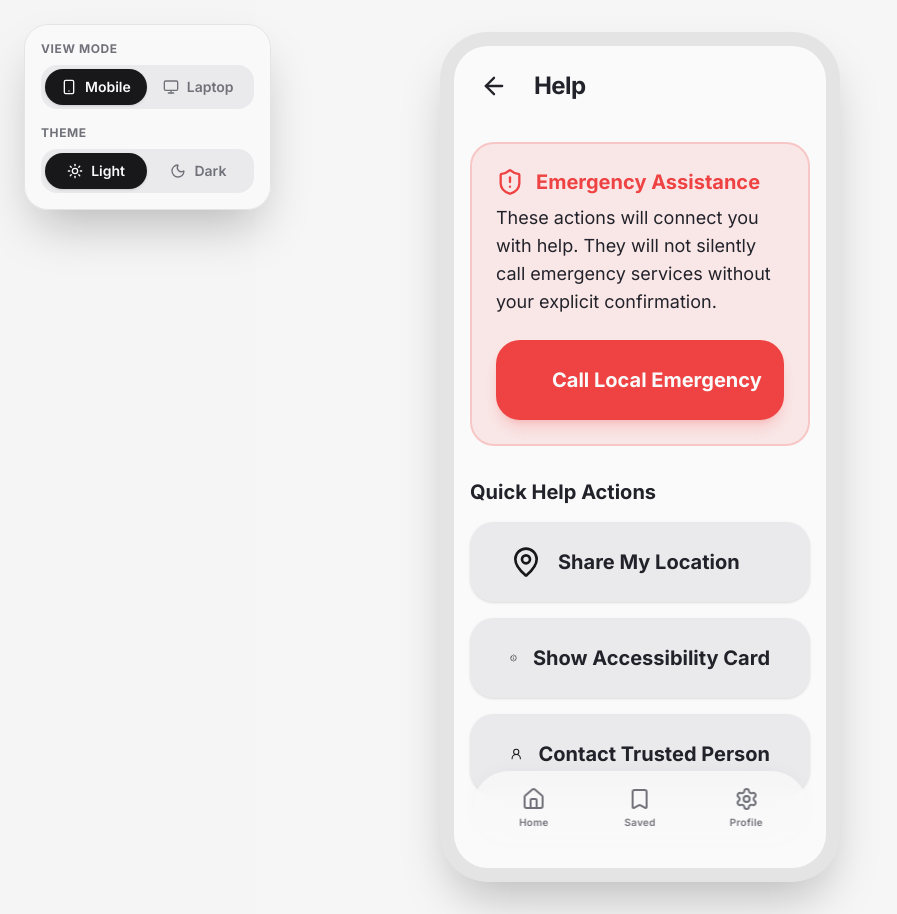
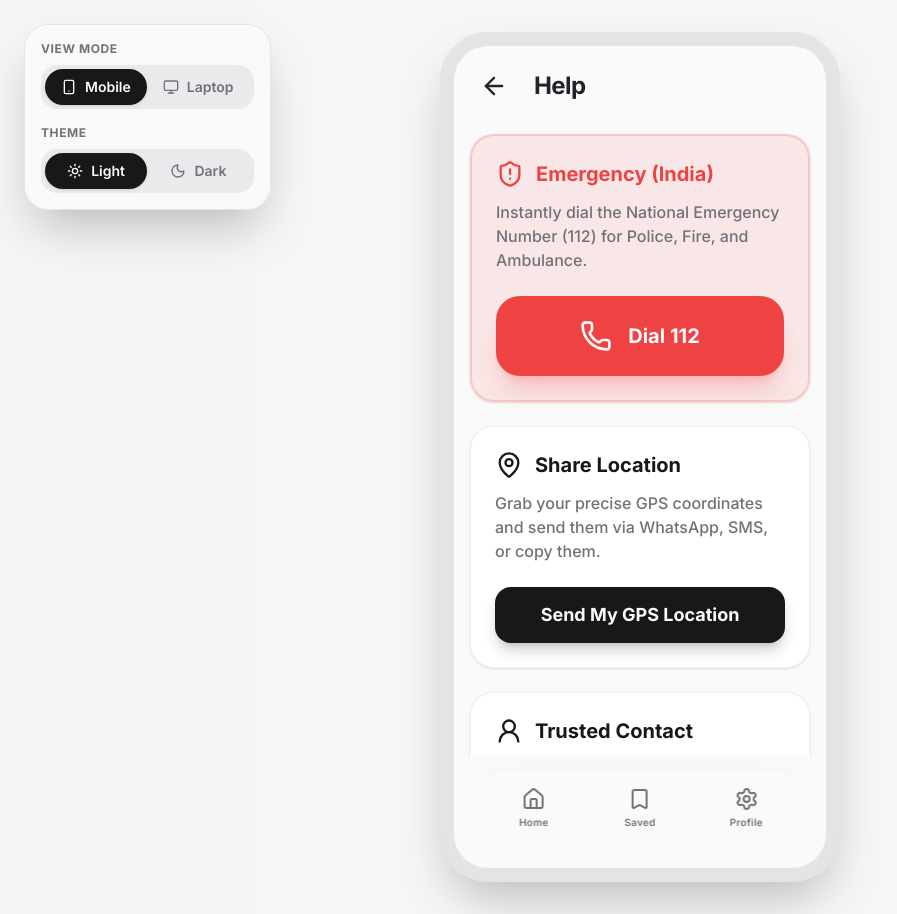
Before and after one commit to Dev-pradhuman/auxilia, a Next.js app: page /help in a window 1280 px wide. Shown: the whole page, without its empty margins (0-897 px from the left). Built offline with nearby package versions, Linux system fonts and the light colour scheme; no server answers.

Commit message:
feat: implement real emergency dialer (112), live GPS sharing, custom siren, and contact persistence in Help mode

```diff
--- a/src/app/help/page.tsx
+++ b/src/app/help/page.tsx
@@ -1,22 +1,127 @@
 "use client";
 
 import { AccessibleButton } from "@/components/ui/AccessibleButton";
-import { ArrowLeft, Phone, MapPin, BadgeInfo, UserRound, ShieldAlert } from "lucide-react";
+import { ArrowLeft, Phone, MapPin, BadgeInfo, UserRound, ShieldAlert, Volume2, Save, X, Edit2 } from "lucide-react";
 import Link from "next/link";
-import { useState } from "react";
+import { useState, useEffect, useRef } from "react";
 import { ttsService } from "@/services/ai";
+import { motion, AnimatePresence } from "framer-motion";
 
 export default function HelpModePage() {
-  const [activeAction, setActiveAction] = useState<string | null>(null);
+  const [trustedContact, setTrustedContact] = useState<string>("");
+  const [isEditingContact, setIsEditingContact] = useState(false);
+  const [isAlarmPlaying, setIsAlarmPlaying] = useState(false);
+  const [locationError, setLocationError] = useState<string | null>(null);
 
-  const handleAction = (action: string, spokenText: string) => {
-    setActiveAction(action);
-    ttsService.synthesizeSpeech(spokenText);
+  const audioContextRef = useRef<AudioContext | null>(null);
+  const oscillatorRef = useRef<OscillatorNode | null>(null);
+
+  useEffect(() => {
+    const saved = localStorage.getItem('auxilia_trusted_contact');
+    if (saved) setTrustedContact(saved);
+  }, []);
+
+  const saveContact = (number: string) => {
+    setTrustedContact(number);
+    localStorage.setItem('auxilia_trusted_contact', number);
+    setIsEditingContact(false);
+  };
+
+  const handleCallEmergency = () => {
+    ttsService.synthesizeSpeech("Calling National Emergency Services.");
+    window.location.href = "tel:112"; // 112 is India's all-in-one emergency number
+  };
+
+  const handleCallTrusted = () => {
+    if (trustedContact) {
+      ttsService.synthesizeSpeech("Calling Trusted Contact.");
+      window.location.href = `tel:${trustedContact}`;
+    } else {
+      setIsEditingContact(true);
+    }
+  };
+
+  const handleShareLocation = () => {
+    ttsService.synthesizeSpeech("Locating your position.");
+    setLocationError(null);
+
+    if (!navigator.geolocation) {
+      setLocationError("Geolocation is not supported by your browser.");
+      return;
+    }
+
+    navigator.geolocation.getCurrentPosition(
+      async (pos) => {
+        const mapsUrl = `https://www.google.com/maps?q=${pos.coords.latitude},${pos.coords.longitude}`;
+        const message = `I need help. My current location is: ${mapsUrl}`;
+
+        if (navigator.share) {
+          try {
+            await navigator.share({
+              title: "Emergency Location Share",
+              text: "I need help. My current location is:",
+              url: mapsUrl
+            });
+            ttsService.synthesizeSpeech("Location shared successfully.");
+          } catch (e) {
+            console.error("Error sharing", e);
+          }
+        } else {
+          // Fallback to clipboard
+          navigator.clipboard.writeText(message);
+          ttsService.synthesizeSpeech("Location link copied to clipboard.");
+          alert("Location copied to clipboard:\n\n" + mapsUrl);
+        }
+      },
+      (err) => {
+        console.error(err);
+        setLocationError("Could not retrieve your location. Please check your permissions.");
+      },
+      { enableHighAccuracy: true, timeout: 10000 }
+    );
+  };
+
+  const toggleSiren = () => {
+    if (isAlarmPlaying) {
+      if (oscillatorRef.current) {
+        oscillatorRef.current.stop();
+        oscillatorRef.current.disconnect();
+      }
+      if (audioContextRef.current) {
+        audioContextRef.current.close();
+      }
+      setIsAlarmPlaying(false);
+    } else {
+      const AudioContext = window.AudioContext || (window as any).webkitAudioContext;
+      const ctx = new AudioContext();
+      audioContextRef.current = ctx;
+
+      const osc = ctx.createOscillator();
+      const gain = ctx.createGain();
+
+      osc.connect(gain);
+      gain.connect(ctx.destination);
+
+      osc.type = 'square';
+      osc.frequency.setValueAtTime(400, ctx.currentTime);
+      // Create a siren effect by modulating frequency rapidly
+      for (let i = 0; i < 300; i++) {
+        osc.frequency.linearRampToValueAtTime(800, ctx.currentTime + (i * 0.5) + 0.25);
+        osc.frequency.linearRampToValueAtTime(400, ctx.currentTime + (i * 0.5) + 0.5);
+      }
+
+      gain.gain.setValueAtTime(0, ctx.currentTime);
+      gain.gain.linearRampToValueAtTime(1, ctx.currentTime + 0.1); // Max volume
+
+      osc.start();
+      oscillatorRef.current = osc;
+      setIsAlarmPlaying(true);
+    }
   };
 
   return (
-    <div className="flex flex-col px-4 pt-4 pb-24 max-w-2xl mx-auto space-y-8">
-      <header className="flex items-center gap-4">
+    <div className="flex flex-col h-full px-4 pt-4 pb-6 overflow-y-auto custom-scrollbar relative">
+      <header className="flex items-center gap-4 mb-6">
         <Link href="/">
           <AccessibleButton variant="ghost" size="icon" aria-label="Go back">
             <ArrowLeft size={28} />
@@ -25,77 +130,126 @@ export default function HelpModePage() {
         <h1 className="text-2xl font-bold tracking-tight flex-1">Help</h1>
       </header>
 
-      <div className="bg-destructive/10 border-2 border-destructive/20 p-6 rounded-3xl">
-        <div className="flex items-center gap-3 text-destructive mb-2">
+      <div className="space-y-6">
+
+        {/* Real Emergency Calls */}
+        <section className="bg-destructive/10 border-2 border-destructive/20 p-6 rounded-3xl shadow-sm">
+          <div className="flex items-center gap-3 text-destructive mb-3">
             <ShieldAlert size={28} />
-          <h2 className="text-xl font-bold">Emergency Assistance</h2>
+            <h2 className="text-xl font-bold">Emergency (India)</h2>
           </div>
-        <p className="text-lg mb-6">These actions will connect you with help. They will not silently call emergency services without your explicit confirmation.</p>
+          <p className="text-muted-foreground font-medium mb-6">Instantly dial the National Emergency Number (112) for Police, Fire, and Ambulance.</p>
 
           <AccessibleButton
             variant="destructive"
             size="xl"
-          className="w-full gap-4 justify-start text-xl"
-          onClick={() => handleAction('CALL', "Opening phone dialer for emergency services.")}
+            className="w-full gap-4 justify-center text-xl shadow-xl shadow-destructive/20"
+            onClick={handleCallEmergency}
           >
             <Phone size={32} />
-          Call Local Emergency
+            Dial 112
           </AccessibleButton>
+        </section>
+
+        {/* Real Location Sharing */}
+        <section className="bg-card border border-border/50 p-6 rounded-3xl shadow-sm">
+          <div className="flex items-center gap-3 text-primary mb-3">
+            <MapPin size={28} />
+            <h2 className="text-xl font-bold">Share Location</h2>
           </div>
+          <p className="text-muted-foreground font-medium mb-6">Grab your precise GPS coordinates and send them via WhatsApp, SMS, or copy them.</p>
 
-      <div className="space-y-4">
-        <h2 className="text-xl font-bold">Quick Help Actions</h2>
+          {locationError && (
+            <div className="mb-4 p-3 bg-destructive/10 text-destructive rounded-xl text-sm font-semibold">
+              {locationError}
+            </div>
+          )}
 
-        <AccessibleButton
-          variant="secondary"
-          size="xl"
-          className="w-full gap-4 justify-start text-xl"
-          onClick={() => handleAction('LOCATION', "Sharing your current location with trusted contacts.")}
-        >
-          <MapPin size={32} className="text-primary" />
-          Share My Location
-        </AccessibleButton>
-
-        <AccessibleButton
-          variant="secondary"
-          size="xl"
-          className="w-full gap-4 justify-start text-xl"
-          onClick={() => handleAction('CARD', "Showing accessibility card.")}
-        >
-          <BadgeInfo size={32} className="text-primary" />
-          Show Accessibility Card
-        </AccessibleButton>
-
-        <AccessibleButton
-          variant="secondary"
-          size="xl"
-          className="w-full gap-4 justify-start text-xl"
-          onClick={() => handleAction('CONTACT', "Calling trusted person.")}
-        >
-          <UserRound size={32} className="text-primary" />
-          Contact Trusted Person
-        </AccessibleButton>
-      </div>
-
-      {activeAction && (
-        <div className="fixed inset-0 bg-background/95 z-50 flex items-center justify-center p-6">
-          <div className="bg-card border-2 border-border rounded-3xl p-8 max-w-sm w-full text-center space-y-6 shadow-2xl">
-            <ShieldAlert size={64} className="mx-auto text-primary" />
-            <h3 className="text-2xl font-bold">Simulating Action</h3>
-            <p className="text-lg text-muted-foreground">
-              In the real application, this would trigger the {activeAction} action.
-            </p>
           <AccessibleButton
             variant="default"
             size="lg"
-              className="w-full"
-              onClick={() => setActiveAction(null)}
+            className="w-full gap-3 text-lg"
+            onClick={handleShareLocation}
           >
-              Close
+            Send My GPS Location
+          </AccessibleButton>
+        </section>
+
+        {/* Trusted Contact (Save functionality) */}
+        <section className="bg-card border border-border/50 p-6 rounded-3xl shadow-sm relative">
+          <div className="flex items-center gap-3 text-primary mb-3">
+            <UserRound size={28} />
+            <h2 className="text-xl font-bold">Trusted Contact</h2>
+          </div>
+          <p className="text-muted-foreground font-medium mb-6">Call a trusted friend or family member.</p>
+
+          {isEditingContact ? (
+             <div className="flex flex-col gap-3">
+                <input
+                  type="tel"
+                  placeholder="Enter phone number..."
+                  className="w-full h-14 px-4 rounded-xl border-2 border-primary bg-background focus:outline-none text-xl font-bold"
+                  defaultValue={trustedContact}
+                  id="contact-input"
+                />
+                <div className="flex gap-2">
+                  <AccessibleButton
+                    variant="default"
+                    className="flex-1"
+                    onClick={() => {
+                      const val = (document.getElementById('contact-input') as HTMLInputElement).value;
+                      if (val) saveContact(val);
+                    }}
+                  >
+                    <Save size={20} className="mr-2" /> Save
+                  </AccessibleButton>
+                  <AccessibleButton variant="secondary" onClick={() => setIsEditingContact(false)}>
+                    Cancel
                   </AccessibleButton>
                 </div>
              </div>
+          ) : (
+            <div className="flex flex-col gap-3">
+              <AccessibleButton
+                variant="secondary"
+                size="lg"
+                className="w-full gap-3 text-lg"
+                onClick={handleCallTrusted}
+              >
+                <Phone size={24} />
+                {trustedContact ? `Call ${trustedContact}` : "Set Up Contact"}
+              </AccessibleButton>
+              {trustedContact && (
+                <button
+                  onClick={() => setIsEditingContact(true)}
+                  className="text-sm font-semibold text-muted-foreground hover:text-primary transition-colors flex items-center justify-center gap-2"
+                >
+                  <Edit2 size={16} /> Edit Number
+                </button>
               )}
+            </div>
+          )}
+        </section>
+
+        {/* Loud Siren Alarm */}
+        <section className="bg-card border border-border/50 p-6 rounded-3xl shadow-sm">
+          <div className="flex items-center gap-3 text-orange-500 mb-3">
+            <Volume2 size={28} />
+            <h2 className="text-xl font-bold">Sound Alarm</h2>
+          </div>
+          <p className="text-muted-foreground font-medium mb-6">Play a loud, continuous siren sound to draw attention if you are in danger.</p>
+
+          <AccessibleButton
+            variant={isAlarmPlaying ? "default" : "outline"}
+            size="lg"
+            className={`w-full gap-3 text-lg ${isAlarmPlaying ? 'bg-orange-500 hover:bg-orange-600 text-white border-transparent' : 'border-orange-500 text-orange-500 hover:bg-orange-500 hover:text-white'}`}
+            onClick={toggleSiren}
+          >
+            {isAlarmPlaying ? "Stop Alarm" : "Trigger Loud Siren"}
+          </AccessibleButton>
+        </section>
+
+      </div>
     </div>
   );
 }
```
Lines whose indentation alone changed are shown as unchanged.
